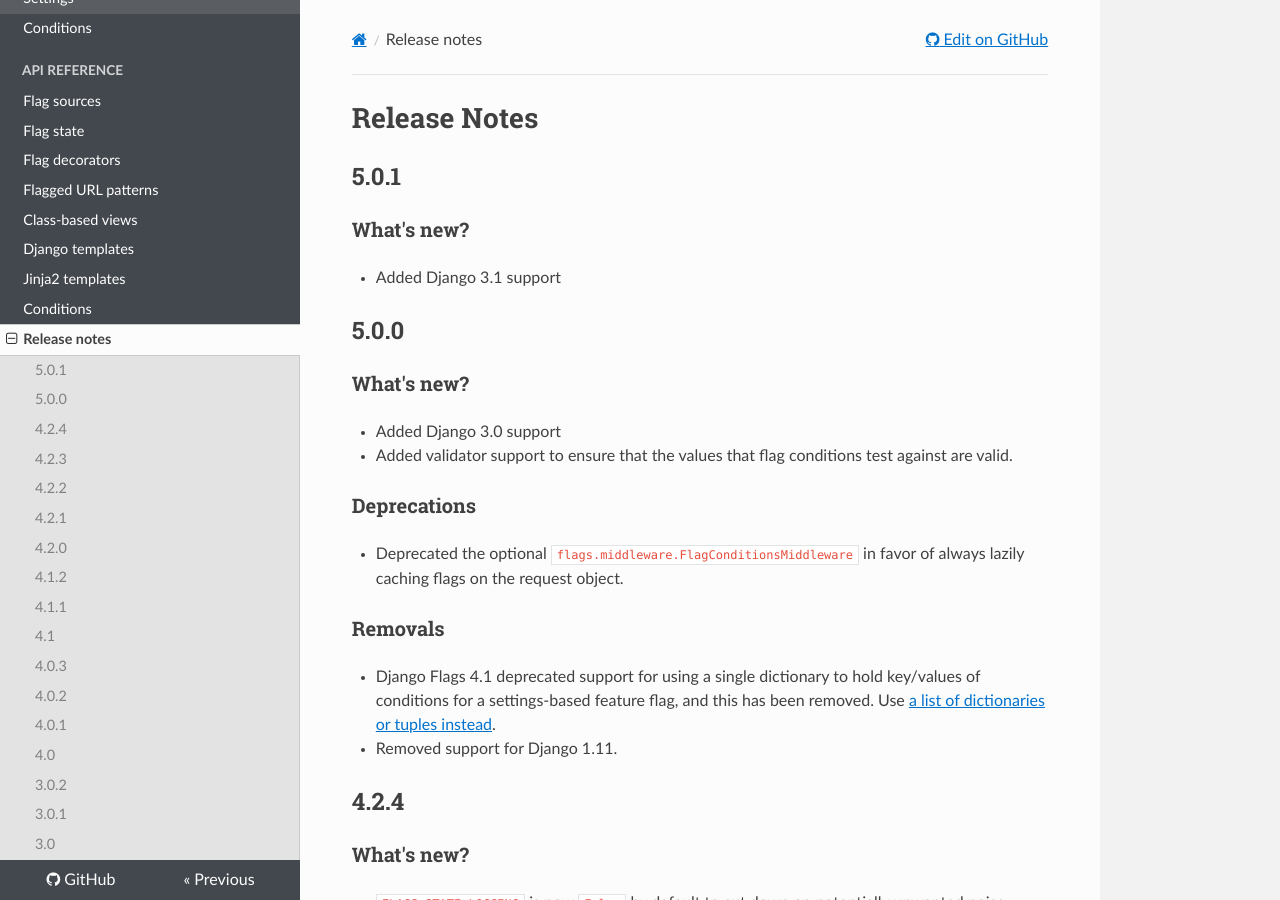
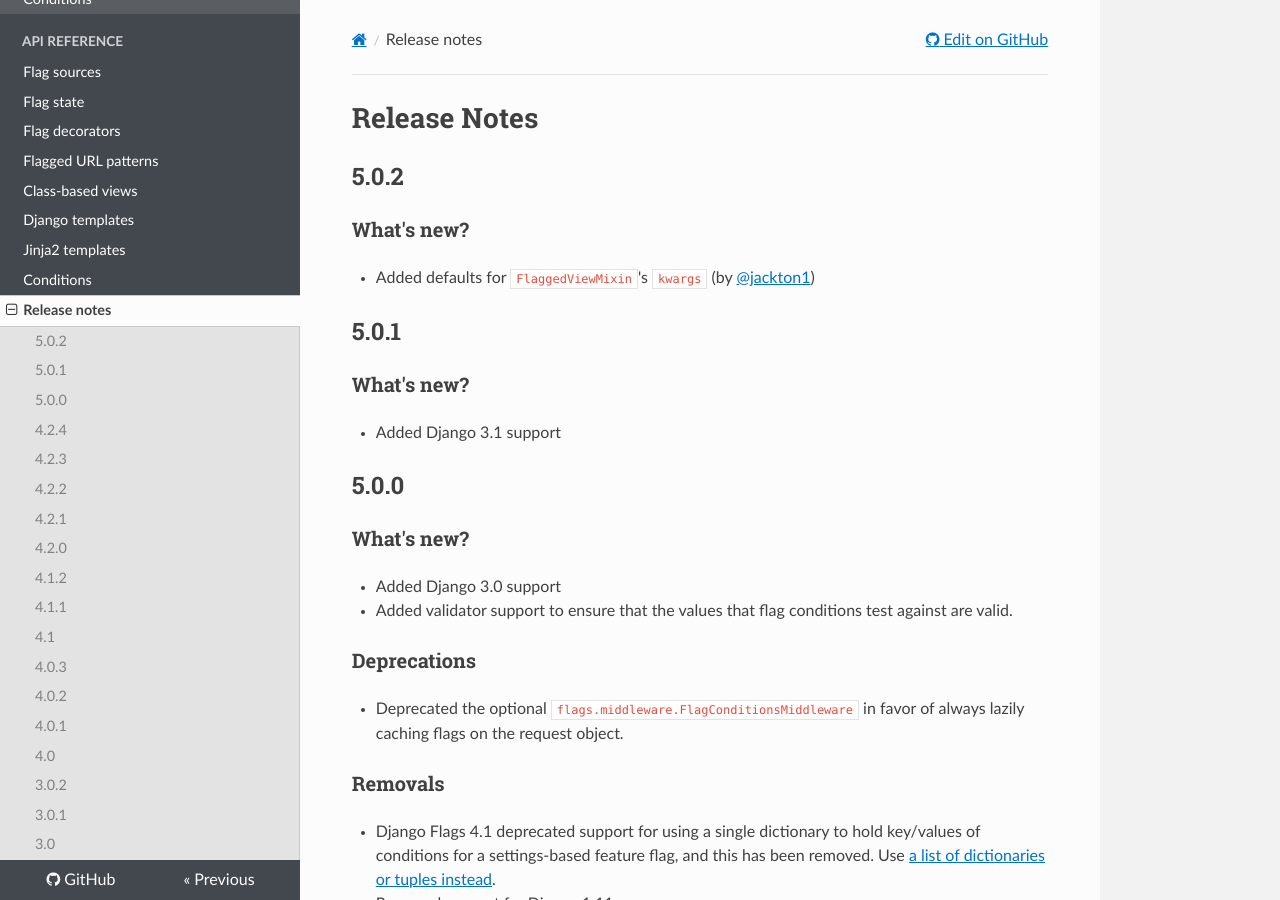
Before and after one commit to cfpb/django-flags, an MkDocs documentation site: the page built from docs/releasenotes.md, in a window 1280 px wide and 900 px high. Built offline with MkDocs 1.6.1, drawn with Linux system fonts in a browser that asks for light colours; nearby versions of some CDN libraries; old or Windows-style settings are respelled for this version of MkDocs.

Commit message:
Update release notes and setup.py for 5.0.2

```diff
--- a/docs/releasenotes.md
+++ b/docs/releasenotes.md
@@ -1,4 +1,11 @@
 # Release Notes
+
+## 5.0.2
+
+### What's new?
+
+- Added defaults for `FlaggedViewMixin`'s `kwargs` (by [@jackton1](https://github.com/jackton1))
+
 
 ## 5.0.1
 
--- a/setup.py
+++ b/setup.py
@@ -24,7 +24,7 @@
     long_description=open("README.md", "r", encoding="utf-8").read(),
     long_description_content_type="text/markdown",
     license="CC0",
-    version="5.0.1",
+    version="5.0.2",
     include_package_data=True,
     packages=find_packages(),
     python_requires=">=3.6",
```
